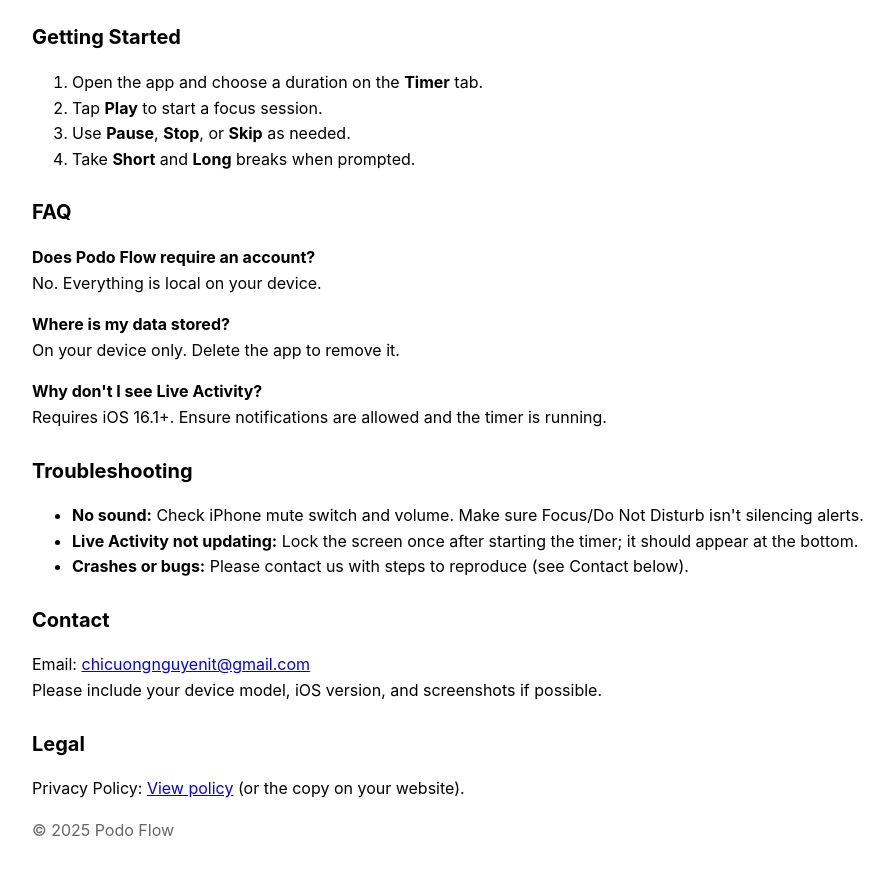
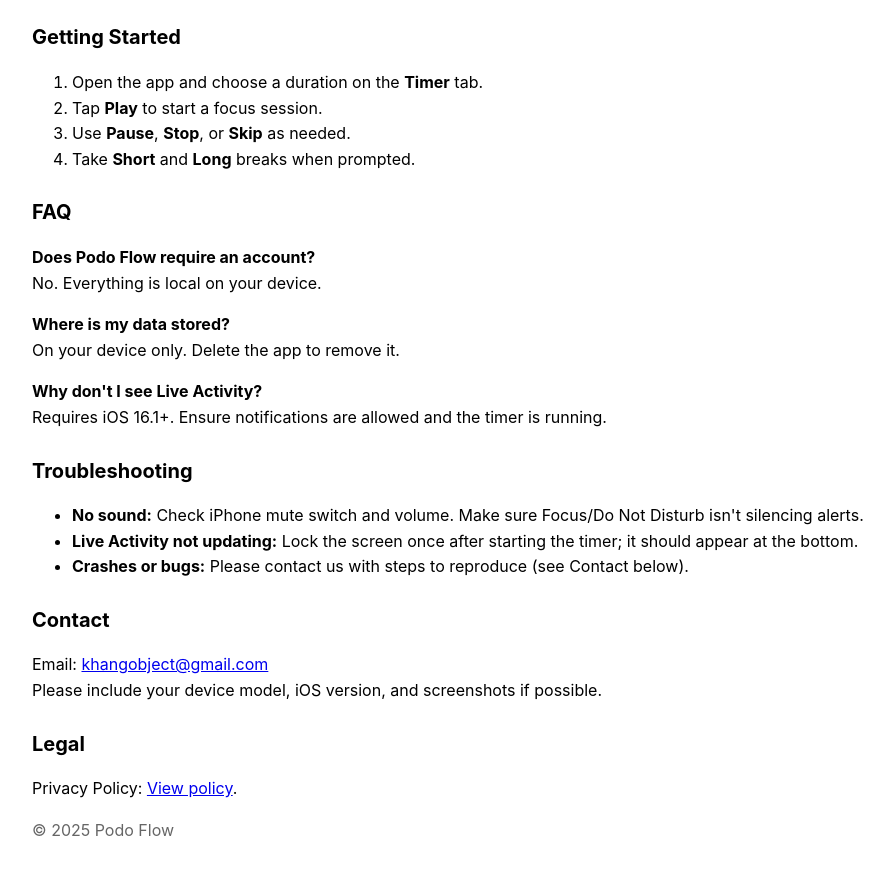
Before and after one commit to khangcto/podoflow-support, a plain HTML site: page index.html in a window 1280 px wide. Shown: the part 129-1004 px from the top of the page, without its empty margins (158-1052 px from the left). Drawn offline with Linux system fonts and the light colour scheme.

Commit message:
Update index.html

```diff
--- a/index.html
+++ b/index.html
@@ -38,11 +38,11 @@
   </ul>
 
   <h2>Contact</h2>
-  <p>Email: <a href="mailto:chicuongnguyenit@gmail.com">chicuongnguyenit@gmail.com</a><br>
+  <p>Email: <a href="mailto:khangobject@gmail.com">khangobject@gmail.com</a><br>
      Please include your device model, iOS version, and screenshots if possible.</p>
 
   <h2>Legal</h2>
-  <p>Privacy Policy: <a href="podo-flow-privacy-policy.html">View policy</a> (or the copy on your website).</p>
+  <p>Privacy Policy: <a href="/">View policy</a>.</p>
 
   <p class="muted">© 2025 Podo Flow</p>
 </body>
```
